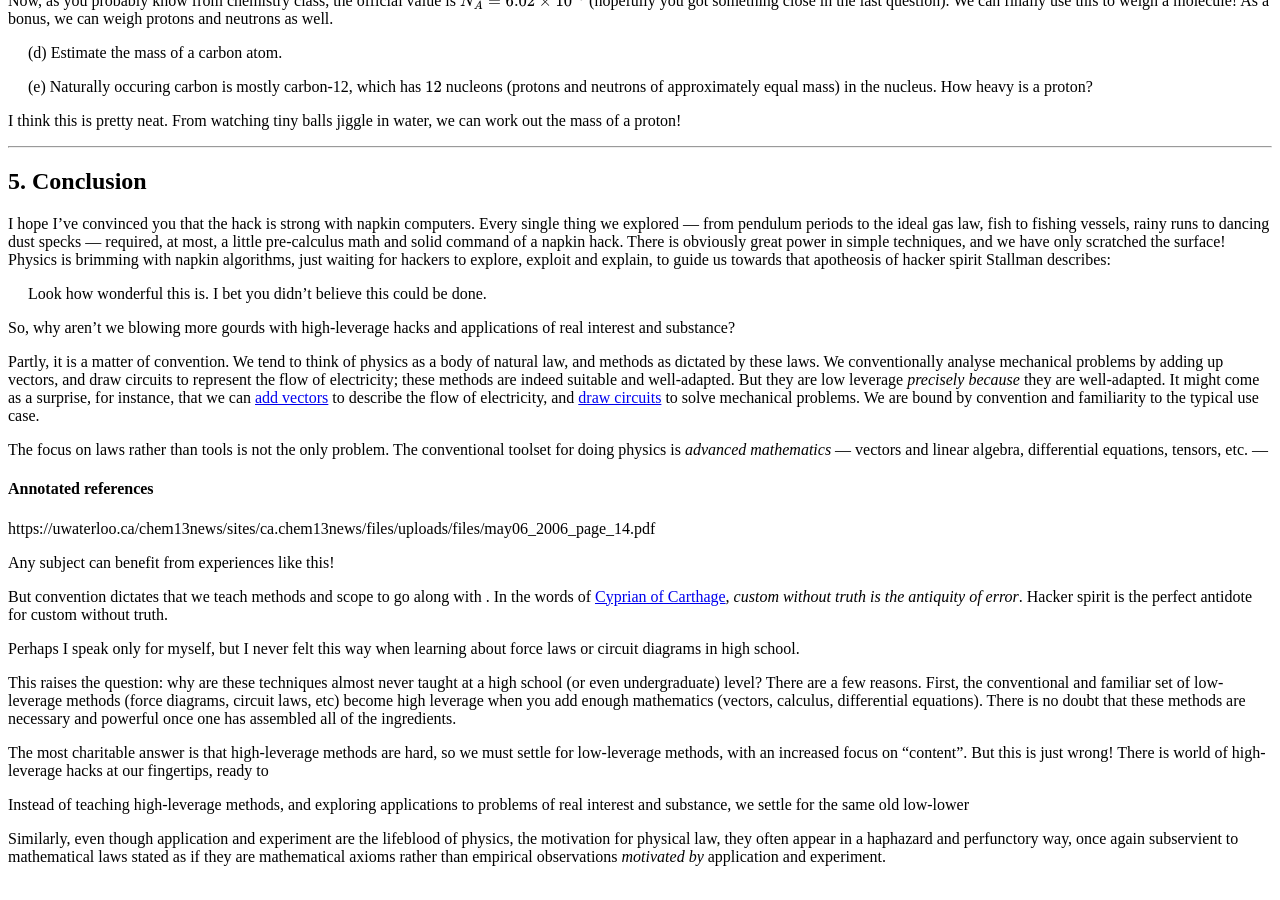
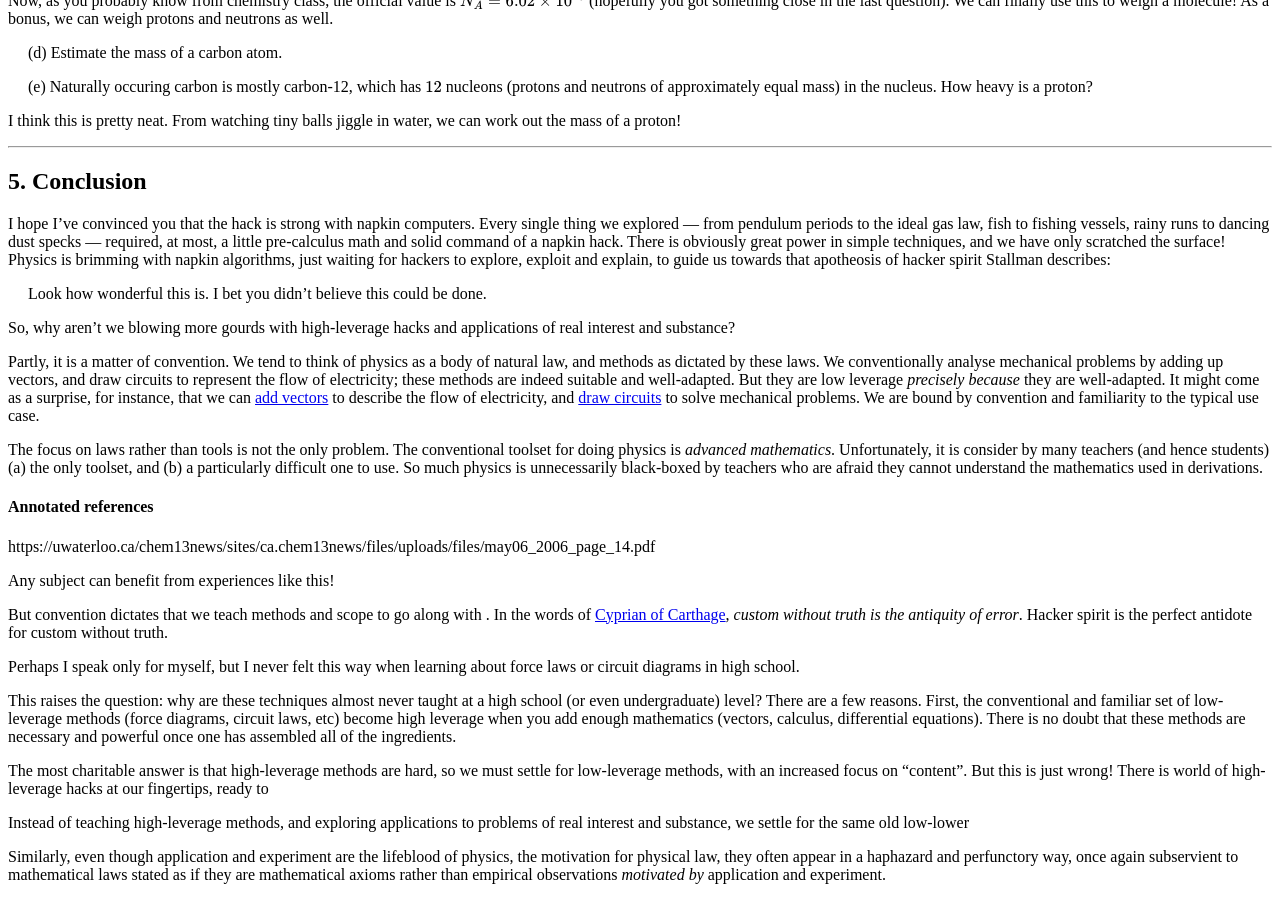
Before and after one commit to hapax/hapax.github.io, a Jekyll site: the page built from assets/simple-physics.md, in a window 1280 px wide and 900 px high, scrolled down 15191 px. Built offline with Jekyll 4.4.1, drawn with Linux system fonts in a browser that asks for light colours; our own code applies the rules of GitHub Pages for plain Markdown files; formulas are drawn with MathJax 3; a script that is not in the unit is left out.

Commit message:
Update simple-physics.md

```diff
--- a/assets/simple-physics.md
+++ b/assets/simple-physics.md
@@ -1769,8 +1769,11 @@ to solve mechanical problems.
 We are bound by convention and familiarity to the typical use case.
 
 The focus on laws rather than tools is not the only problem.
-The conventional toolset for doing physics is *advanced mathematics*
---- vectors and linear algebra, differential equations, tensors, etc. ---
+The conventional toolset for doing physics is *advanced mathematics*.
+Unfortunately, it is consider by many teachers (and hence students)
+(a) the only toolset, and (b) a particularly difficult one to use.
+So much physics is unnecessarily black-boxed by teachers who are
+afraid they cannot understand the mathematics used in derivations.
 
 #### Annotated references
 
```
